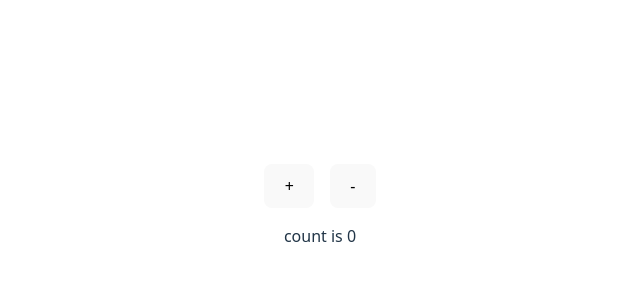
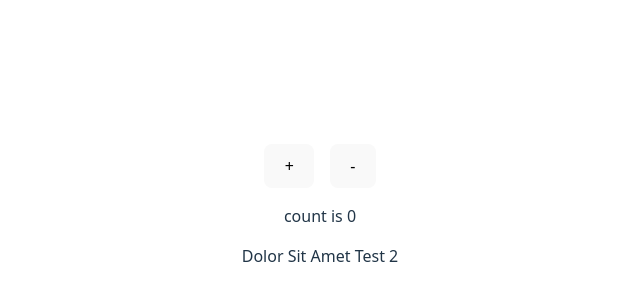
Before and after one commit to trudoholic/alpha-cen-ts, a React (Vite) app: page / in a window 1280 px wide. Shown: the part 186-486 px from the top of the page, without its empty margins (320-960 px from the left). Built offline with nearby package versions, Linux system fonts and the light colour scheme.

Commit message:
test 2 1

```diff
--- a/src/components/Main.tsx
+++ b/src/components/Main.tsx
@@ -20,9 +20,8 @@ const Main = () => {
             -
           </button>
         </div>
-        <p>
-          count is {count}
-        </p>
+        <p>count is {count}</p>
+        <p>Dolor Sit Amet Test 2</p>
       </div>
     </>
   )
```
